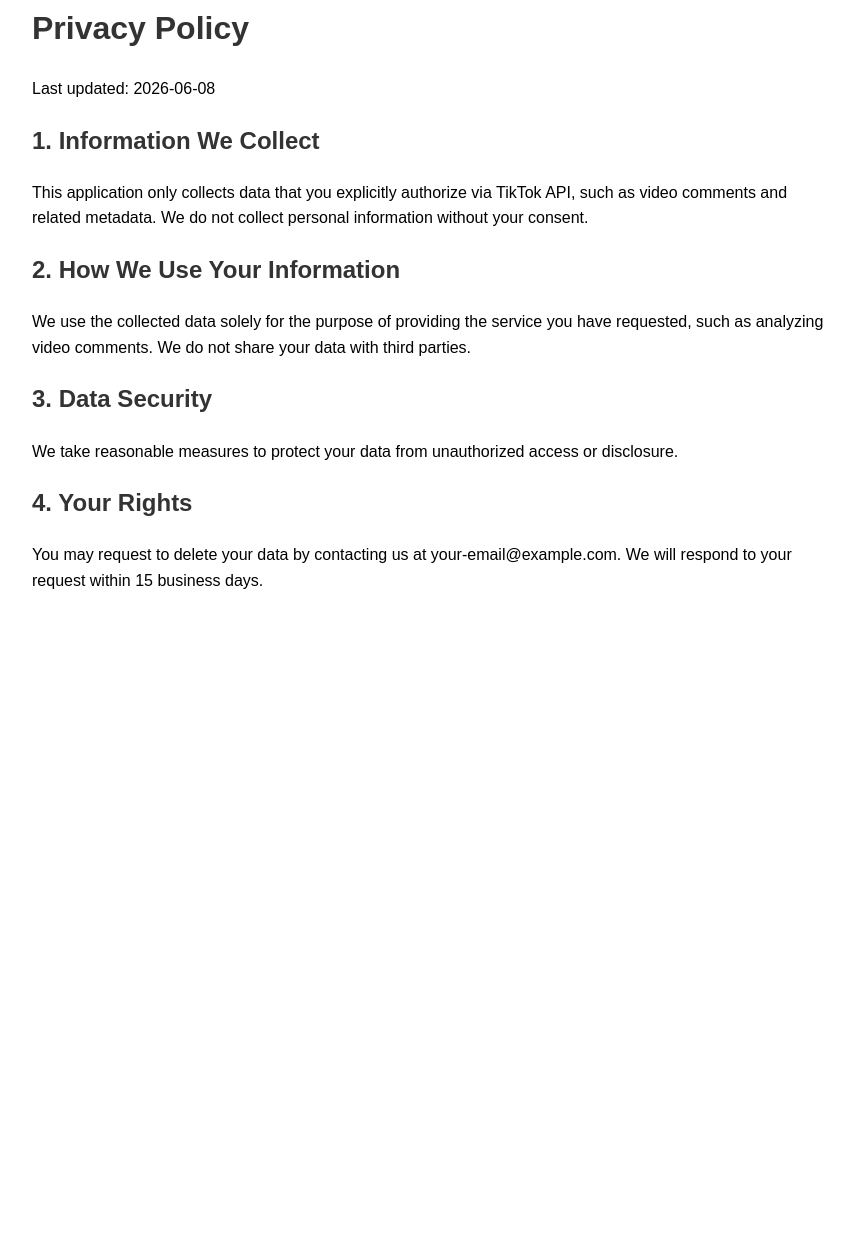
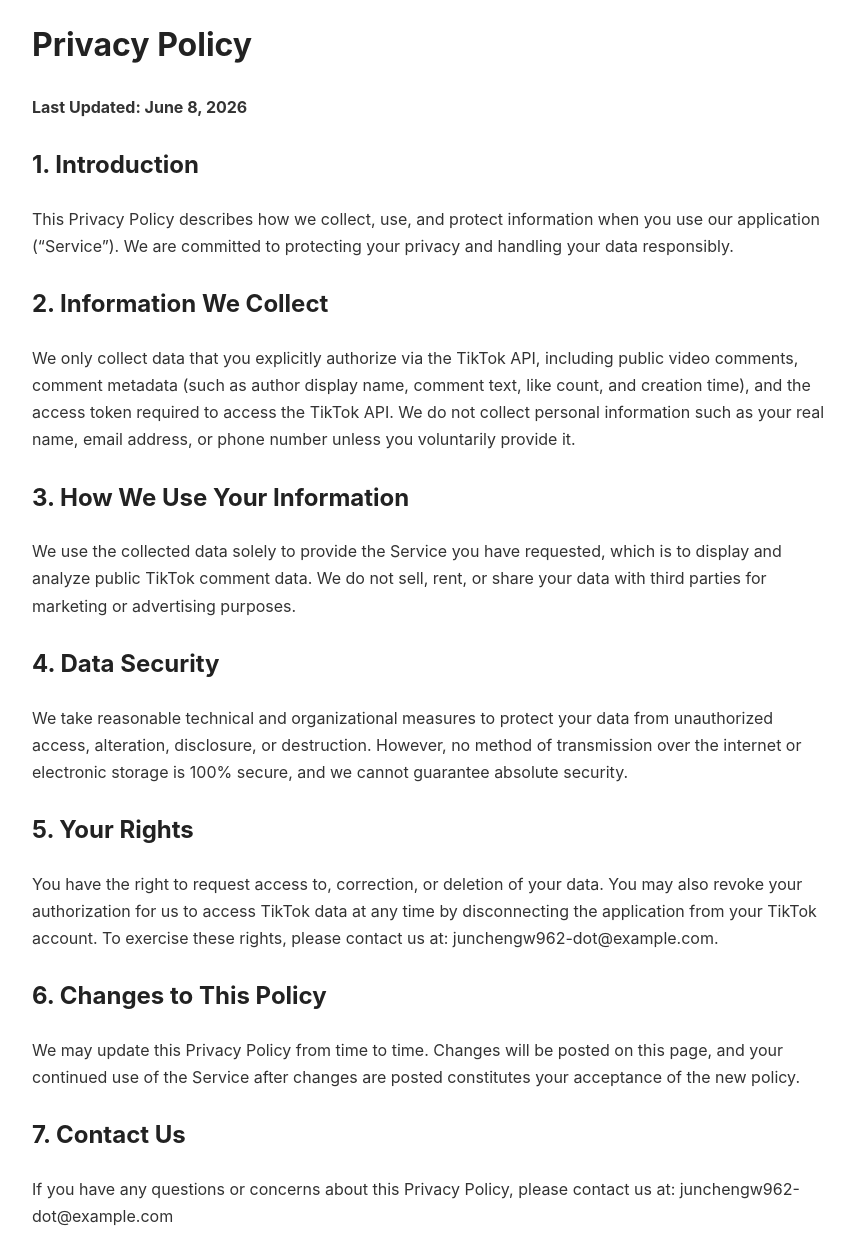
Before and after one commit to junchengw962-dot/liam, a plain HTML site: page privacy.html in a window 1280 px wide. Shown: the part 38-1272 px from the top of the page, without its empty margins (208-1062 px from the left). Before the commit the page ends 800 px from the top, so only its background shows below. Drawn offline with Linux system fonts and the light colour scheme.

Commit message:
Update privacy.html

```diff
--- a/privacy.html
+++ b/privacy.html
@@ -5,24 +5,34 @@
     <meta name="viewport" content="width=device-width, initial-scale=1.0">
     <title>Privacy Policy</title>
     <style>
-        body { font-family: Arial, sans-serif; max-width: 800px; margin: 0 auto; padding: 20px; line-height: 1.6; }
-        h1, h2 { color: #333; }
+        body { font-family: -apple-system, BlinkMacSystemFont, "Segoe UI", Roboto, Arial, sans-serif; max-width: 800px; margin: 0 auto; padding: 2rem; line-height: 1.7; color: #333; background-color: #fff; }
+        h1, h2 { color: #222; margin-top: 1.5rem; }
+        p { margin: 1rem 0; }
     </style>
 </head>
 <body>
     <h1>Privacy Policy</h1>
-    <p>Last updated: 2026-06-08</p>
+    <p><strong>Last Updated: June 8, 2026</strong></p>
 
-    <h2>1. Information We Collect</h2>
-    <p>This application only collects data that you explicitly authorize via TikTok API, such as video comments and related metadata. We do not collect personal information without your consent.</p>
+    <h2>1. Introduction</h2>
+    <p>This Privacy Policy describes how we collect, use, and protect information when you use our application (“Service”). We are committed to protecting your privacy and handling your data responsibly.</p>
 
-    <h2>2. How We Use Your Information</h2>
-    <p>We use the collected data solely for the purpose of providing the service you have requested, such as analyzing video comments. We do not share your data with third parties.</p>
+    <h2>2. Information We Collect</h2>
+    <p>We only collect data that you explicitly authorize via the TikTok API, including public video comments, comment metadata (such as author display name, comment text, like count, and creation time), and the access token required to access the TikTok API. We do not collect personal information such as your real name, email address, or phone number unless you voluntarily provide it.</p>
 
-    <h2>3. Data Security</h2>
-    <p>We take reasonable measures to protect your data from unauthorized access or disclosure.</p>
+    <h2>3. How We Use Your Information</h2>
+    <p>We use the collected data solely to provide the Service you have requested, which is to display and analyze public TikTok comment data. We do not sell, rent, or share your data with third parties for marketing or advertising purposes.</p>
 
-    <h2>4. Your Rights</h2>
-    <p>You may request to delete your data by contacting us at your-email@example.com. We will respond to your request within 15 business days.</p>
+    <h2>4. Data Security</h2>
+    <p>We take reasonable technical and organizational measures to protect your data from unauthorized access, alteration, disclosure, or destruction. However, no method of transmission over the internet or electronic storage is 100% secure, and we cannot guarantee absolute security.</p>
+
+    <h2>5. Your Rights</h2>
+    <p>You have the right to request access to, correction, or deletion of your data. You may also revoke your authorization for us to access TikTok data at any time by disconnecting the application from your TikTok account. To exercise these rights, please contact us at: junchengw962-dot@example.com.</p>
+
+    <h2>6. Changes to This Policy</h2>
+    <p>We may update this Privacy Policy from time to time. Changes will be posted on this page, and your continued use of the Service after changes are posted constitutes your acceptance of the new policy.</p>
+
+    <h2>7. Contact Us</h2>
+    <p>If you have any questions or concerns about this Privacy Policy, please contact us at: junchengw962-dot@example.com</p>
 </body>
 </html>
```
